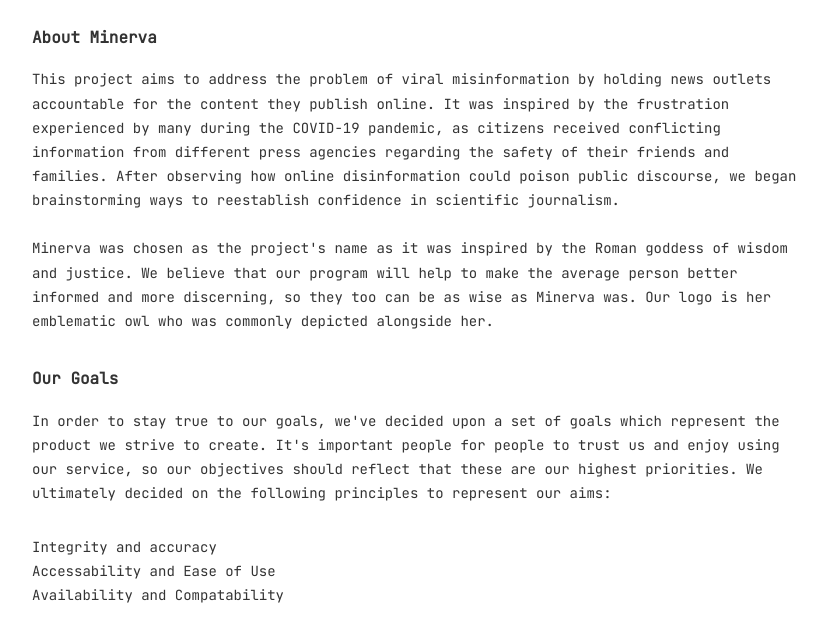
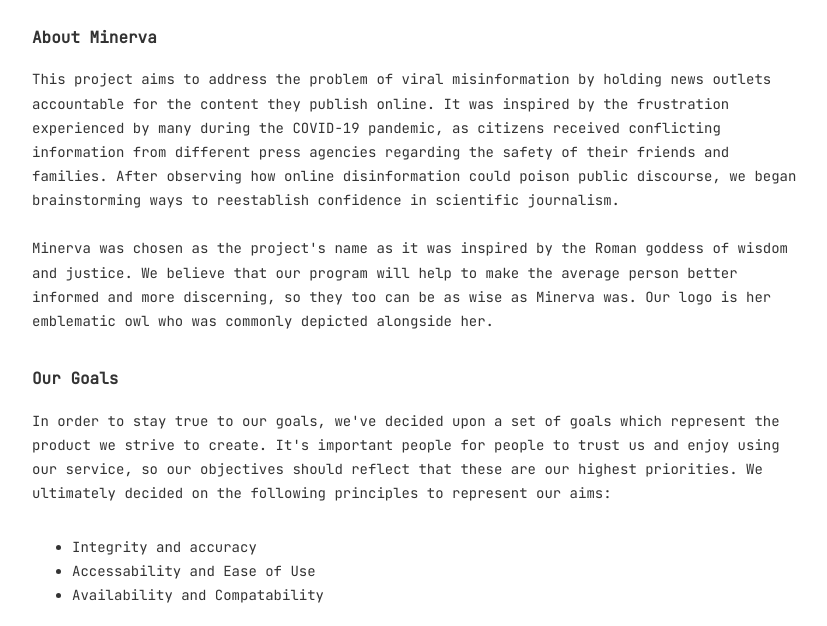
Before and after one commit to ProjectMinerva2021/ProjectMinerva2021.github.io, a plain HTML site: page index.html in a window 1280 px wide. Shown: the part 283-909 px from the top of the page, without its empty margins (224-1051 px from the left). Drawn offline with Linux system fonts and the light colour scheme.

Commit message:
Update styles.css

```diff
--- a/styles.css
+++ b/styles.css
@@ -37,16 +37,9 @@ h3 {
     font-size: 1rem;
 }
 
-p {
+p,
+ul {
     padding-bottom: 1rem;
-}
-
-ul {
-    padding: 0;
-}
-
-li {
-    list-style: none;
 }
 
 a {
```
